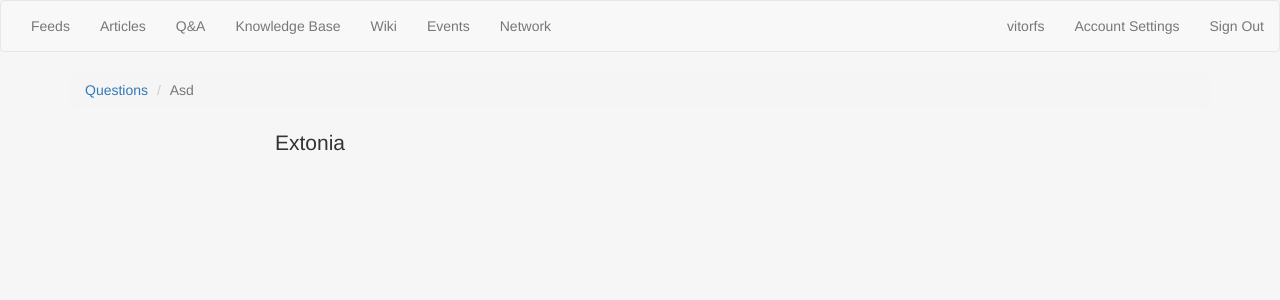
After one commit to rendezvous3/Bootcamp, a Django app: page /questions/3/ in a window 1280 px wide. The commit adds this page. Shown: the top 300 px of the page. Run offline with Django 3.2, Linux system fonts and the light colour scheme; data comes from the database, SQL or seed files in the repository; some libraries are stand-ins or nearby versions.

Commit message:
Added Question absolute URL

```diff
--- a/App/bootcamp/bootcamp/urls.py
+++ b/App/bootcamp/bootcamp/urls.py
@@ -17,13 +17,14 @@ from django.conf.urls import url
 from django.contrib import admin
 
 from feeds.views import home, post
-from questions.views import questions, ask
+from questions.views import questions, ask, question
 admin.autodiscover()
 
 urlpatterns = [
 	url(r'^$', home, name="feeds"),
     url(r'^post/$', post, name='post'),
 	url(r'^questions/$', questions, name="questions"),
+    url(r'^questions/(?P<pk>\d+)/$', question, name="question"),
     url(r'^questions/ask/$', ask, name="ask"),
     url(r'^admin/', admin.site.urls),
 ]
--- a/App/bootcamp/questions/models.py
+++ b/App/bootcamp/questions/models.py
@@ -2,13 +2,14 @@ from __future__ import unicode_literals
 
 from django.db import models
 from django.contrib.auth.models import User
+from django.core.urlresolvers import reverse
 
 # Create your models here.
 
 class Question(models.Model):
 	user = models.ForeignKey(User)
 	title= models.CharField(max_length=2000)
-	descritpion = models.TextField(max_length=2000)
+	description = models.TextField(max_length=2000)
 	tags = models.CharField(max_length=255, null=True, blank=True)
 	create_date = models.DateTimeField(auto_now_add=True)
 	update_date = models.DateTimeField(auto_now_add=True)
@@ -49,6 +50,10 @@ class Question(models.Model):
 		else:
 			return self.descritpion
 
+	def get_absolute_url(self):
+		return reverse("question", kwargs={'pk': self.id})
+
+
 
 class Answer(models.Model):
 	user = models.ForeignKey(User)
--- a/App/bootcamp/questions/views.py
+++ b/App/bootcamp/questions/views.py
@@ -48,3 +48,10 @@ def ask(request):
 			"form": form
 		}
 	return render(request, 'questions/ask.html', context)
+
+def question(request, pk):
+	question = Question.objects.get(pk=pk)
+	context = {
+		'question': question,
+	}
+	return render(request, 'questions/question.html', context)
--- /dev/null
+++ b/App/bootcamp/templates/questions/question.html
@@ -0,0 +1,11 @@
+{% extends 'base.html' %}
+
+{% block main %}
+  <ol class="breadcrumb">
+    <li><a href="{% url 'questions' %}">Questions</a></li>
+    <li class="active">{{ question.title }}</li>
+  </ol>
+  <div class="col-sm-8 col-sm-offset-2">
+  	<p class="lead">{{ question.description }}</p>
+  </div>
+{% endblock main %}
--- a/App/bootcamp/templates/questions/questions.html
+++ b/App/bootcamp/templates/questions/questions.html
@@ -16,7 +16,7 @@
 	</div>
 	<ul class="questions">
 		{% for question in questions %}
-			{{ question }}</br>
+			<a href="{{ question.get_absolute_url }}">{{ question.title }}</a></br>
 		{% endfor %}
 	</ul>
 
```
Also changed, not shown: App/bootcamp/db.sqlite3, App/bootcamp/questions/migrations/0003_auto_20170308_0031.py (added), App/bootcamp/questions/migrations/0004_auto_20170308_0032.py (added), 5 other files.
